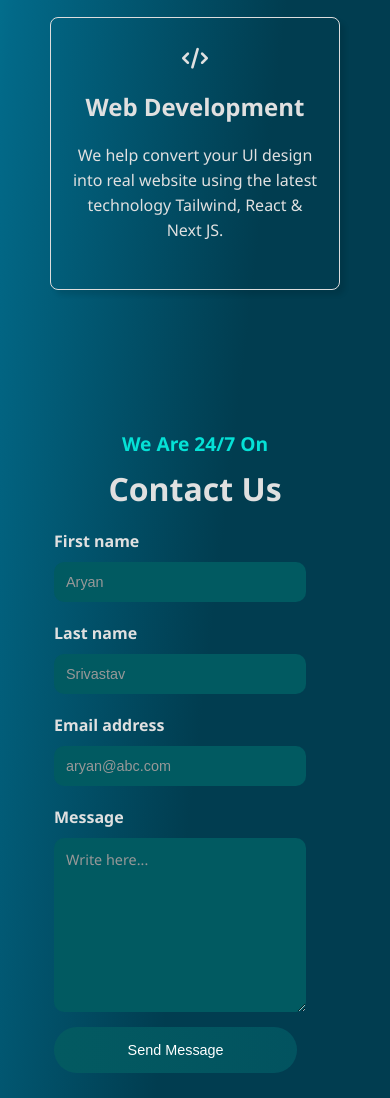
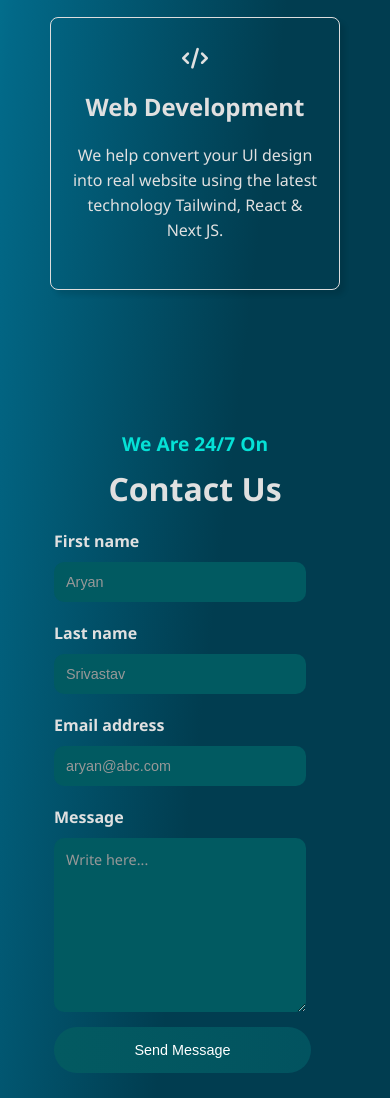
Before and after one commit to aryansrivastav1/the-lander, a website: page index.html in a window 390 px wide. Shown: the part 2159-3257 px from the top of the page. Drawn offline with Linux system fonts and the light colour scheme.

Commit message:
Update responsive.css

```diff
--- a/responsive.css
+++ b/responsive.css
@@ -31,7 +31,7 @@
     }
 
     .form-button {
-        width: 160%;
+        width: 169%;
     }
 
     .formError {
```
